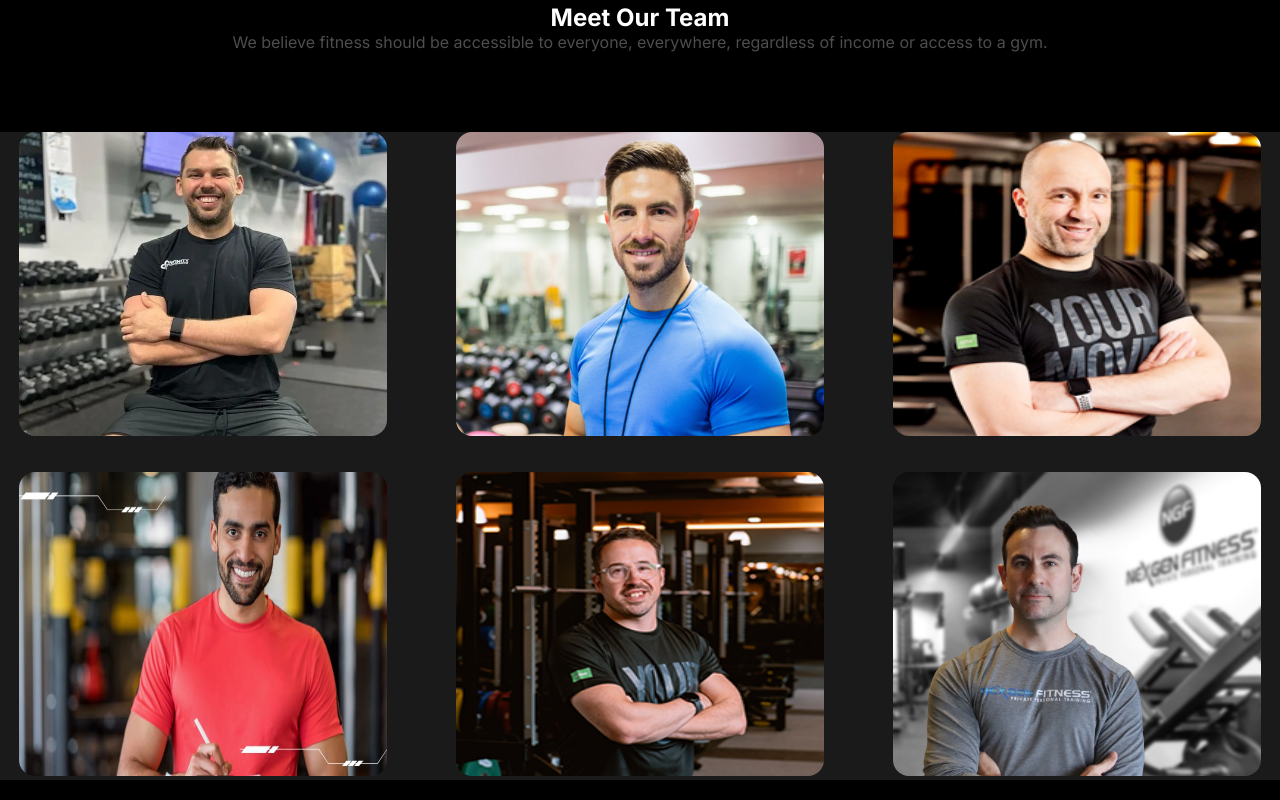
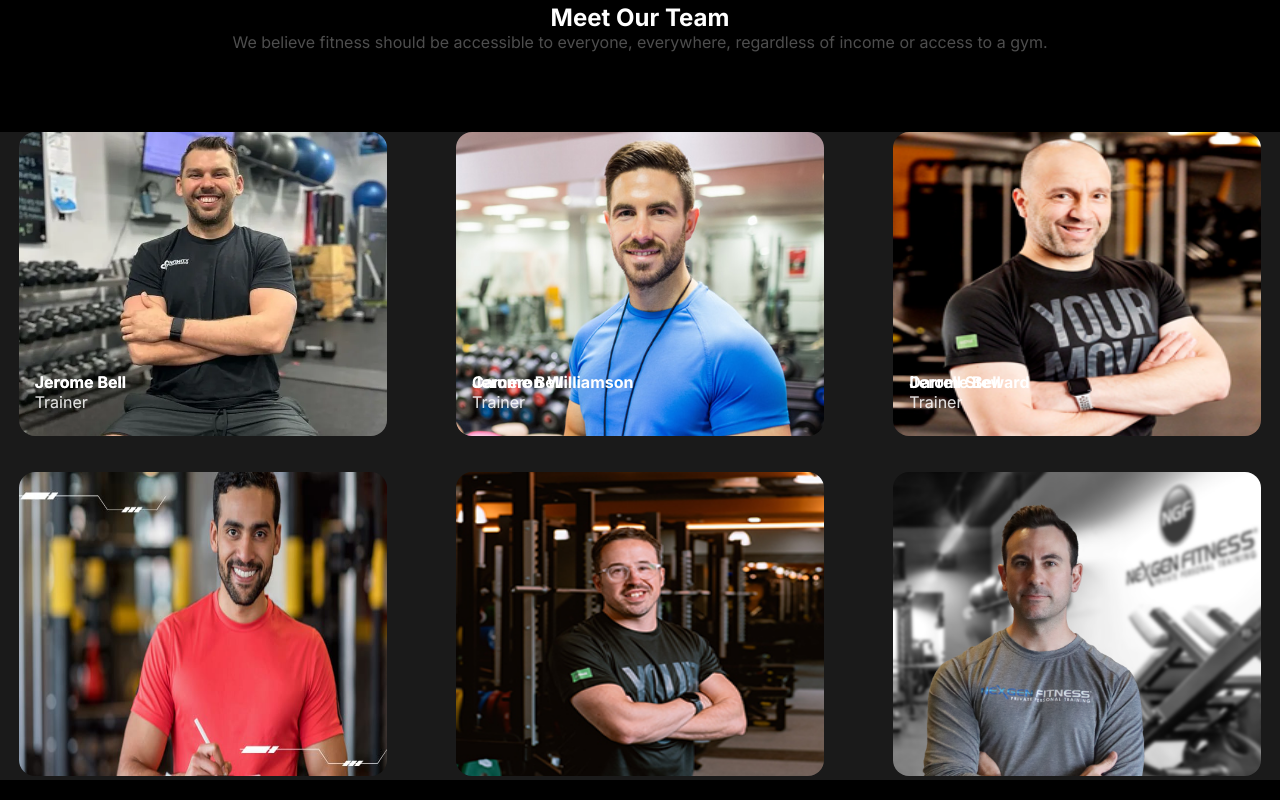
Before and after one commit to MahmudulHasan1211/Fitness-Mahmudul, a plain HTML site: page index.html in a window 1280 px wide. Shown: the part 2800-3600 px from the top of the page. Drawn offline with Linux system fonts and the light colour scheme.

Commit message:
added text over image

```diff
--- a/index.html
+++ b/index.html
@@ -140,13 +140,52 @@
                 <h1>Meet Our Team</h1>
                 <p class="opa">We believe fitness should be accessible to everyone, everywhere, regardless of income or access to a gym.</p>
             </div>
+
             <div class="grid-contain">
-                <div class="gid"><img src="images/trainer1.png" alt="Trainer 1"></div>
-                <div class="gid"><img src="images/trainer2.png" alt="Trainer 2"></div>
-                <div class="gid"><img src="images/trainer3.png" alt="Trainer 3"></div>
-                <div class="gid"><img src="images/trainer4.png" alt="Trainer 4"></div>
-                <div class="gid"><img src="images/trainer5.png" alt="Trainer 5"></div>
-                <div class="gid"><img src="images/trainer6.png" alt="Trainer 6"></div>
+                <div class="gid">
+                    <img src="images/trainer1.png" alt="Trainer 1">
+                    <div class="banner-text">
+                        <h4>Jerome Bell</h4>
+                        <p class="opaa">Trainer</p>
+                    </div>
+                </div>
+
+                <div class="gid">
+                    <img src="images/trainer2.png" alt="Trainer 2">
+                    <div class="banner-text">
+                        <h4>Cameron Williamson</h4>
+                        <p class="opaa">Trainer</p>
+                    </div>
+                </div>
+
+                <div class="gid">
+                    <img src="images/trainer3.png" alt="Trainer 3">
+                    <div class="banner-text">
+                        <h4>Darrell Steward</h4>
+                        <p class="opaa">Trainer</p>
+                    </div>
+                </div>
+                <div class="gid">
+                    <img src="images/trainer4.png" alt="Trainer 4">
+                    <div class="banner-text">
+                        <h4>Jerome Bell</h4>
+                        <p class="opaa">Trainer</p>
+                    </div>
+                </div>
+                <div class="gid">
+                    <img src="images/trainer5.png" alt="Trainer 5">
+                    <div class="banner-text">
+                        <h4>Jerome Bell</h4>
+                        <p class="opaa">Trainer</p>
+                    </div>
+                </div>
+                <div class="gid">
+                    <img src="images/trainer6.png" alt="Trainer 6">
+                    <div class="banner-text">
+                        <h4>Jerome Bell</h4>
+                        <p class="opaa">Trainer</p>
+                    </div>
+                </div>
             </div>
         </section>
 
--- a/style.css
+++ b/style.css
@@ -504,3 +504,18 @@ form input{
 .run button{
     margin-bottom: 1rem;
 }
+
+
+/* text-over image */
+.grid-contain{
+    position: relative;
+}
+
+.banner-text{
+    position: absolute;
+    top: 15rem;
+    padding-left: 1rem;
+}
+.opaa{
+    opacity: 0.6;
+}
```
